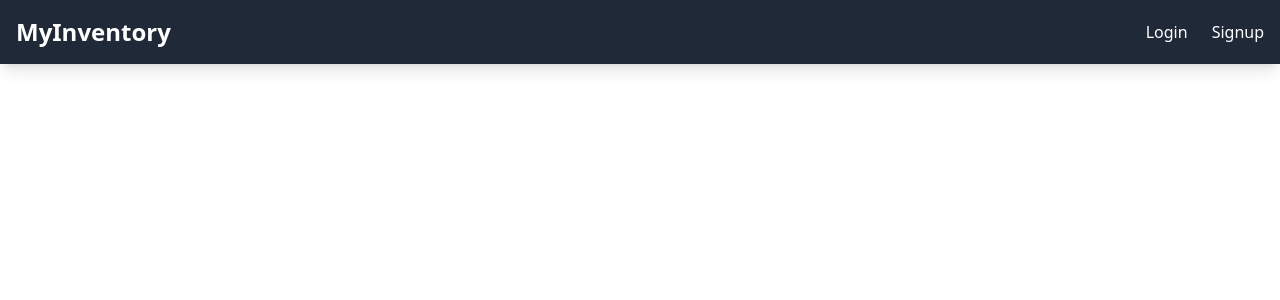
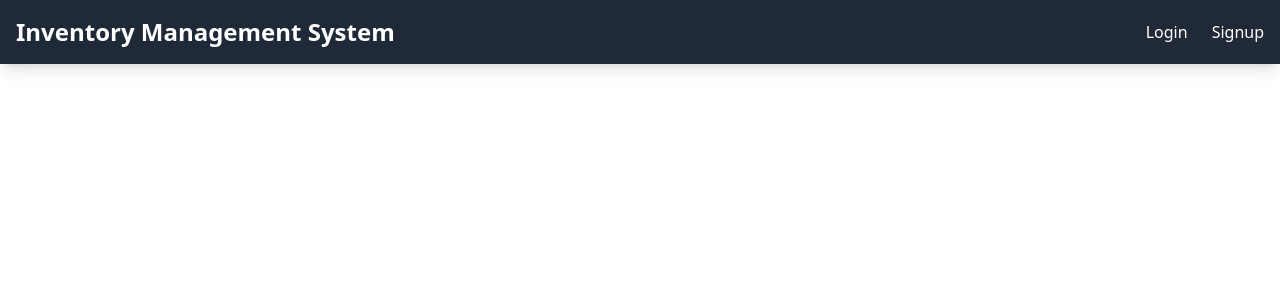
Before and after one commit to Jay-panchal-25/Inventory-Management, a React (Vite) app: page / in a window 1280 px wide. Shown: the top 300 px of the page. Built offline with nearby package versions, Linux system fonts and the light colour scheme; no server answers.

Commit message:
name changes

```diff
--- a/src/components/Header.jsx
+++ b/src/components/Header.jsx
@@ -14,7 +14,7 @@ function Header() {
         {/* Logo */}
         <div className="text-2xl font-bold">
           <Link to="/" className="hover:text-gray-300">
-            MyInventory
+            Inventory Management System
           </Link>
         </div>
 
```
